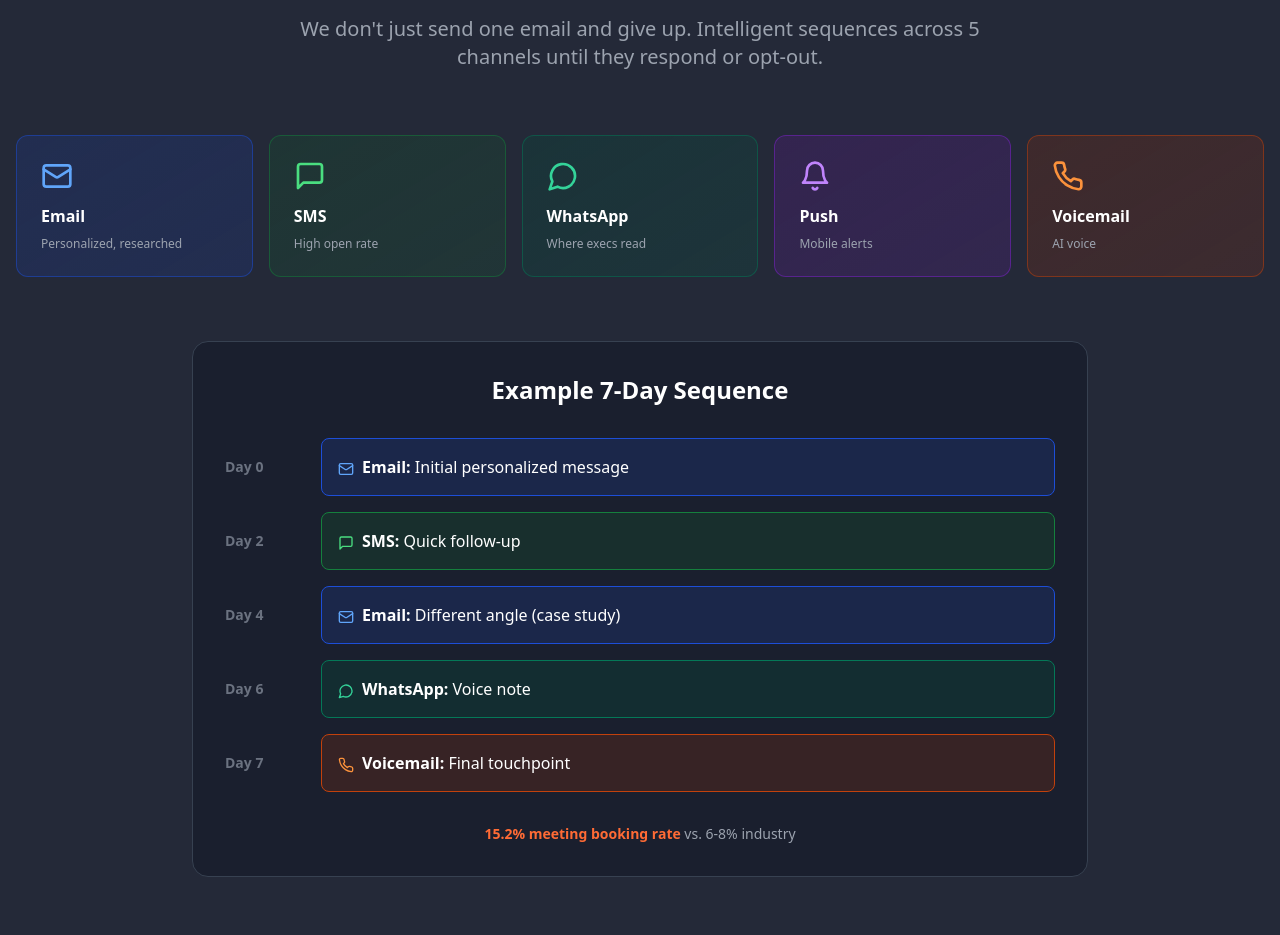
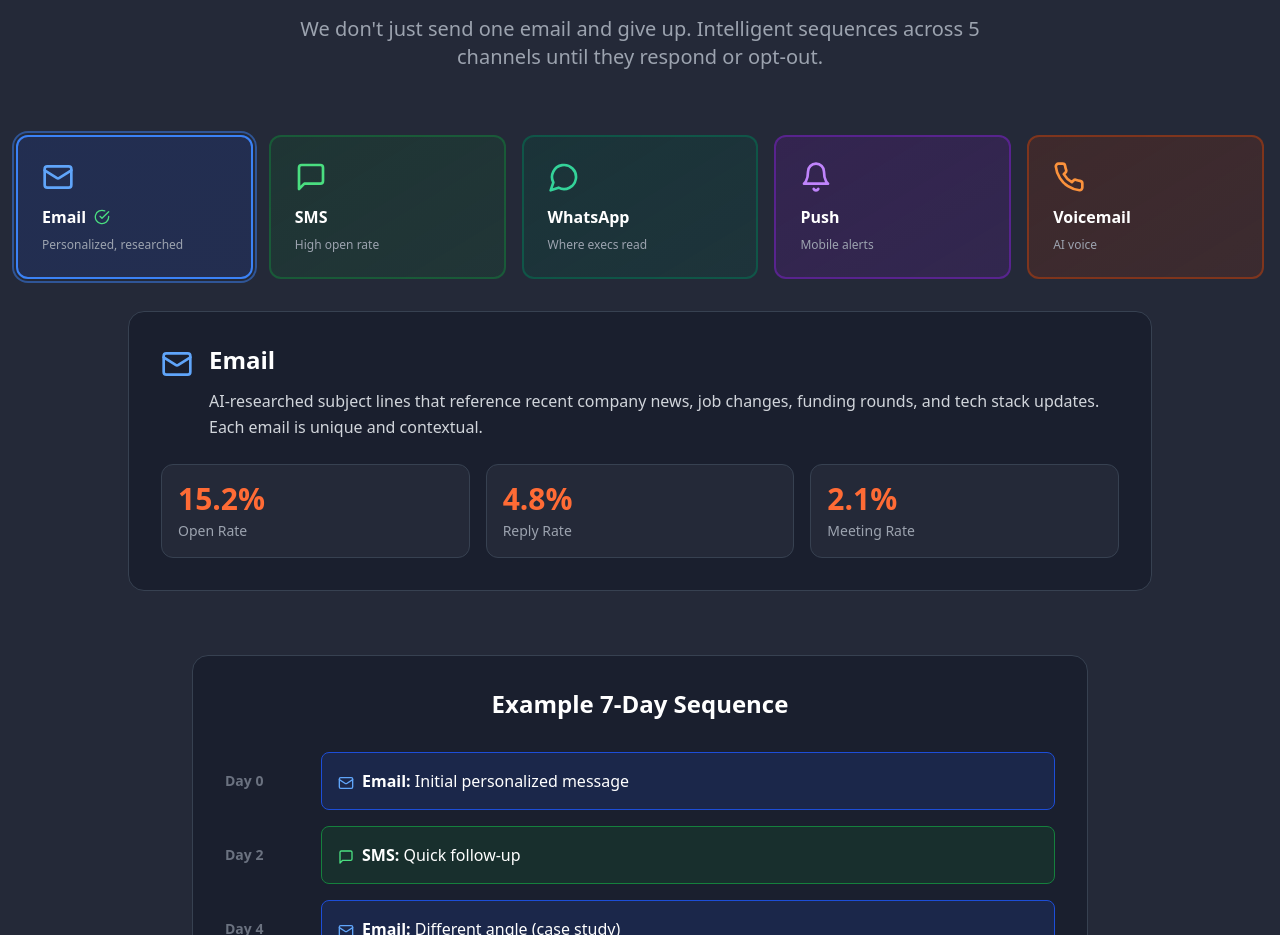
Before and after one commit to mcamarketing/Rekindle2, a React (Vite) app: page / in a window 1280 px wide. Shown: the part 3880-4815 px from the top of the page. Built offline with nearby package versions, Linux system fonts and the light colour scheme; no server answers.

Commit message:
Updated LandingPage.tsx

```diff
--- a/src/pages/LandingPage.tsx
+++ b/src/pages/LandingPage.tsx
@@ -66,6 +66,7 @@ const SectionTitle = ({ eyebrow, children, subtitle }: { eyebrow?: string; child
 export function LandingPage() {
   const [dealValue, setDealValue] = useState(2500);
   const [meetingsGoal, setMeetingsGoal] = useState(40);
+  const [activeChannel, setActiveChannel] = useState('email');
 
   const navigate = (path: string) => {
     window.history.pushState({}, '', path);
@@ -76,6 +77,71 @@ export function LandingPage() {
   const revenue = meetingsGoal * 0.2 * dealValue;
   const roi = (revenue / monthlyCost).toFixed(1);
   const profit = revenue - monthlyCost;
+
+  const channels = [
+    {
+      id: 'email',
+      name: 'Email',
+      icon: Mail,
+      shortDesc: 'Personalized, researched',
+      description: 'AI-researched subject lines that reference recent company news, job changes, funding rounds, and tech stack updates. Each email is unique and contextual.',
+      gradient: 'from-blue-900/30 to-blue-800/20',
+      border: 'border-blue-700/50',
+      activeBorder: 'border-blue-500',
+      iconColor: 'text-blue-400',
+      stats: { open: '15.2%', reply: '4.8%', meeting: '2.1%' }
+    },
+    {
+      id: 'sms',
+      name: 'SMS',
+      icon: MessageSquare,
+      shortDesc: 'High open rate',
+      description: '98% open rate within 3 minutes. Perfect for time-sensitive follow-ups and quick questions. Short, punchy messages that get responses.',
+      gradient: 'from-green-900/30 to-green-800/20',
+      border: 'border-green-700/50',
+      activeBorder: 'border-green-500',
+      iconColor: 'text-green-400',
+      stats: { open: '98%', reply: '12%', meeting: '3.2%' }
+    },
+    {
+      id: 'whatsapp',
+      name: 'WhatsApp',
+      icon: MessageCircle,
+      shortDesc: 'Where execs read',
+      description: 'Perfect for international leads and busy executives. Voice notes, documents, and casual touchpoints. Works great in Europe and APAC markets.',
+      gradient: 'from-emerald-900/30 to-emerald-800/20',
+      border: 'border-emerald-700/50',
+      activeBorder: 'border-emerald-500',
+      iconColor: 'text-emerald-400',
+      stats: { open: '95%', reply: '18%', meeting: '4.5%' }
+    },
+    {
+      id: 'push',
+      name: 'Push',
+      icon: Bell,
+      shortDesc: 'Mobile alerts',
+      description: 'Mobile app push notifications for leads who have downloaded your app. Instant delivery, high visibility, perfect for re-engagement.',
+      gradient: 'from-purple-900/30 to-purple-800/20',
+      border: 'border-purple-700/50',
+      activeBorder: 'border-purple-500',
+      iconColor: 'text-purple-400',
+      stats: { open: '87%', reply: '8%', meeting: '1.8%' }
+    },
+    {
+      id: 'voicemail',
+      name: 'Voicemail',
+      icon: Phone,
+      shortDesc: 'AI voice',
+      description: 'AI-generated voice messages that sound natural and personalized. Dropped directly to voicemail (no ringing). Great for final touchpoints.',
+      gradient: 'from-orange-900/30 to-orange-800/20',
+      border: 'border-orange-700/50',
+      activeBorder: 'border-orange-500',
+      iconColor: 'text-orange-400',
+      stats: { open: '72%', reply: '6%', meeting: '1.5%' }
+    }
+  ];
+
+  const selectedChannel = channels.find(c => c.id === activeChannel) || channels[0];
 
   return (
     <div className="bg-[#1A1F2E] min-h-screen text-white">
@@ -363,35 +429,57 @@ export function LandingPage() {
               One Lead, Five Chances to Connect
             </SectionTitle>
 
-            <div className="grid grid-cols-2 md:grid-cols-5 gap-4 mb-16">
-              <div className="bg-gradient-to-br from-blue-900/30 to-blue-800/20 rounded-xl p-6 border border-blue-700/50">
-                <Mail className="w-8 h-8 text-blue-400 mb-3" />
-                <div className="font-bold mb-2">Email</div>
-                <div className="text-xs text-gray-400">Personalized, researched</div>
+            <div className="grid grid-cols-2 md:grid-cols-5 gap-4 mb-8">
+              {channels.map((channel) => {
+                const Icon = channel.icon;
+                const isActive = activeChannel === channel.id;
+                return (
+                  <button
+                    key={channel.id}
+                    onClick={() => setActiveChannel(channel.id)}
+                    className={`bg-gradient-to-br ${channel.gradient} rounded-xl p-6 border-2 ${
+                      isActive ? channel.activeBorder : channel.border
+                    } transition-all duration-300 hover:scale-105 cursor-pointer text-left relative ${
+                      isActive ? 'ring-2 ring-offset-2 ring-offset-[#242938]' : ''
+                    }`}
+                    style={isActive ? { borderColor: channel.activeBorder.replace('border-', '') } : {}}
+                  >
+                    <Icon className={`w-8 h-8 ${channel.iconColor} mb-3`} />
+                    <div className="font-bold mb-2 flex items-center gap-2">
+                      {channel.name}
+                      {isActive && <CheckCircle className="w-4 h-4 text-green-400" />}
+                    </div>
+                    <div className="text-xs text-gray-400">{channel.shortDesc}</div>
+                  </button>
+                );
+              })}
+            </div>
+
+            <div className="max-w-5xl mx-auto bg-[#1A1F2E] rounded-2xl p-8 border border-gray-700 mb-16">
+              <div className="flex items-start gap-4 mb-6">
+                {(() => {
+                  const Icon = selectedChannel.icon;
+                  return <Icon className={`w-8 h-8 ${selectedChannel.iconColor} flex-shrink-0 mt-1`} />;
+                })()}
+                <div className="flex-1">
+                  <h3 className="text-2xl font-bold mb-3">{selectedChannel.name}</h3>
+                  <p className="text-gray-300 leading-relaxed">{selectedChannel.description}</p>
+                </div>
               </div>
 
-              <div className="bg-gradient-to-br from-green-900/30 to-green-800/20 rounded-xl p-6 border border-green-700/50">
-                <MessageSquare className="w-8 h-8 text-green-400 mb-3" />
-                <div className="font-bold mb-2">SMS</div>
-                <div className="text-xs text-gray-400">High open rate</div>
-              </div>
-
-              <div className="bg-gradient-to-br from-emerald-900/30 to-emerald-800/20 rounded-xl p-6 border border-emerald-700/50">
-                <MessageCircle className="w-8 h-8 text-emerald-400 mb-3" />
-                <div className="font-bold mb-2">WhatsApp</div>
-                <div className="text-xs text-gray-400">Where execs read</div>
-              </div>
-
-              <div className="bg-gradient-to-br from-purple-900/30 to-purple-800/20 rounded-xl p-6 border border-purple-700/50">
-                <Bell className="w-8 h-8 text-purple-400 mb-3" />
-                <div className="font-bold mb-2">Push</div>
-                <div className="text-xs text-gray-400">Mobile alerts</div>
-              </div>
-
-              <div className="bg-gradient-to-br from-orange-900/30 to-orange-800/20 rounded-xl p-6 border border-orange-700/50">
-                <Phone className="w-8 h-8 text-orange-400 mb-3" />
-                <div className="font-bold mb-2">Voicemail</div>
-                <div className="text-xs text-gray-400">AI voice</div>
+              <div className="grid grid-cols-3 gap-4">
+                <div className="bg-[#242938] rounded-xl p-4 border border-gray-700">
+                  <div className="text-3xl font-bold text-[#FF6B35] mb-1">{selectedChannel.stats.open}</div>
+                  <div className="text-sm text-gray-400">Open Rate</div>
+                </div>
+                <div className="bg-[#242938] rounded-xl p-4 border border-gray-700">
+                  <div className="text-3xl font-bold text-[#FF6B35] mb-1">{selectedChannel.stats.reply}</div>
+                  <div className="text-sm text-gray-400">Reply Rate</div>
+                </div>
+                <div className="bg-[#242938] rounded-xl p-4 border border-gray-700">
+                  <div className="text-3xl font-bold text-[#FF6B35] mb-1">{selectedChannel.stats.meeting}</div>
+                  <div className="text-sm text-gray-400">Meeting Rate</div>
+                </div>
               </div>
             </div>
 
```
